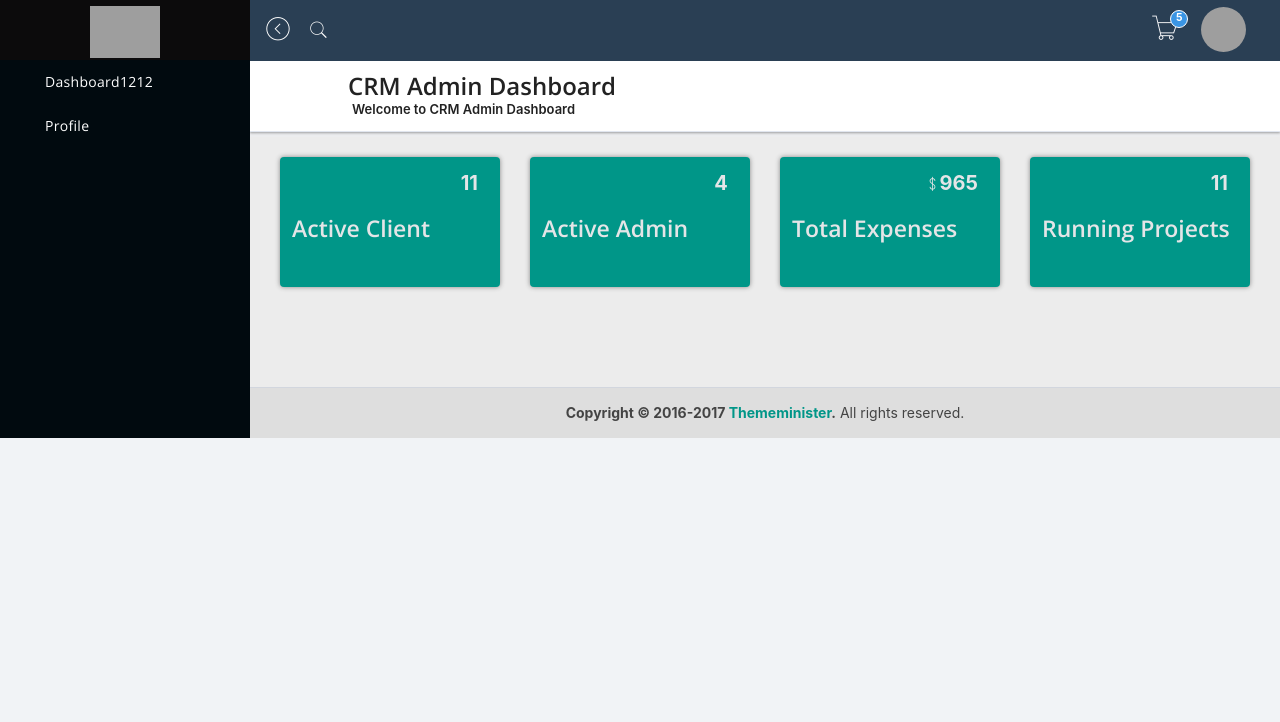
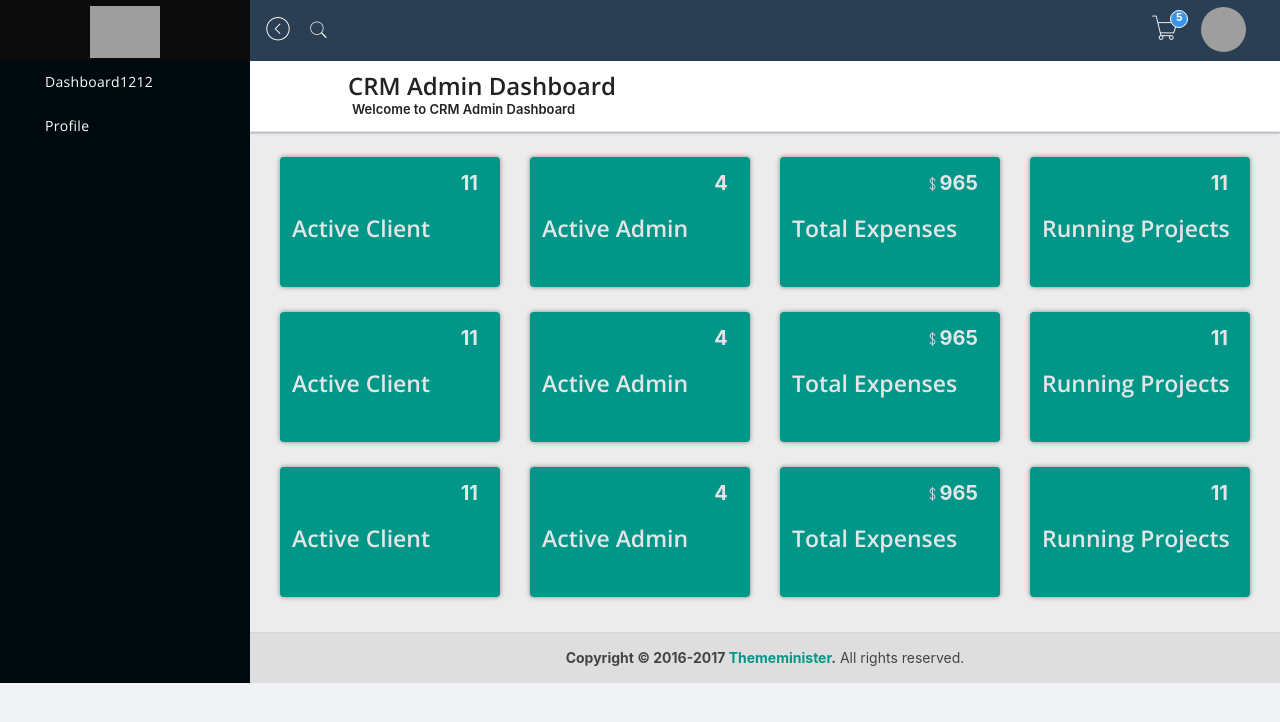
Before and after one commit to ersurajkumar1999/crm-admin-panel-frontend, a React (Create React App) app: page /user/dashboard in a window 1280 px wide. Shown: the top 722 px of the page. Built offline with nearby package versions, Linux system fonts and the light colour scheme; grey boxes are pictures that could not be loaded; a web font is replaced by a local one.

Commit message:
working on user dashboard some changes

```diff
--- a/src/App.js
+++ b/src/App.js
@@ -16,19 +16,11 @@ function App() {
         <Route path='/auth/register' element={<Register />} />
       </Routes>
       <UserAuthProvider>
-
-        <MainLayout >
-          <Routes>
-            <Route path='/user/dashboard' element={<Dashboard />} />
-            <Route path='/user/profile' element={<Profile />} />
-          </Routes>
-
-        </MainLayout>
-        {/* <MainLayout>
-
-        </MainLayout> */}
+        <Routes>
+          <Route path='/user/dashboard' element={<MainLayout ><Dashboard /></MainLayout>} />
+          <Route path='/user/profile' element={<MainLayout ><Profile /></MainLayout>} />
+        </Routes>
       </UserAuthProvider>
-
     </>
   );
 }
--- a/src/User/Dashboard/index.jsx
+++ b/src/User/Dashboard/index.jsx
@@ -75,6 +75,114 @@ function Dashboard() {
               </div>
             </div>
           </div>
+          <div className="row">
+            <div className="col-xs-12 col-sm-6 col-md-6 col-lg-3">
+              <div id="cardbox1">
+                <div className="statistic-box">
+                  <i className="fa fa-user-plus fa-3x"></i>
+                  <div className="counter-number pull-right">
+                    <span className="count-number">11</span>
+                    <span className="slight"><i className="fa fa-play fa-rotate-270"> </i>
+                    </span>
+                  </div>
+                  <h3> Active Client</h3>
+                </div>
+              </div>
+            </div>
+            <div className="col-xs-12 col-sm-6 col-md-6 col-lg-3">
+              <div id="cardbox2">
+                <div className="statistic-box">
+                  <i className="fa fa-user-secret fa-3x"></i>
+                  <div className="counter-number pull-right">
+                    <span className="count-number">4</span>
+                    <span className="slight"><i className="fa fa-play fa-rotate-270"> </i>
+                    </span>
+                  </div>
+                  <h3> Active Admin</h3>
+                </div>
+              </div>
+            </div>
+            <div className="col-xs-12 col-sm-6 col-md-6 col-lg-3">
+              <div id="cardbox3">
+                <div className="statistic-box">
+                  <i className="fa fa-money fa-3x"></i>
+                  <div className="counter-number pull-right">
+                    <i className="ti ti-money"></i><span className="count-number">965</span>
+                    <span className="slight"><i className="fa fa-play fa-rotate-270"> </i>
+                    </span>
+                  </div>
+                  <h3> Total Expenses</h3>
+                </div>
+              </div>
+            </div>
+            <div className="col-xs-12 col-sm-6 col-md-6 col-lg-3">
+              <div id="cardbox4">
+                <div className="statistic-box">
+                  <i className="fa fa-files-o fa-3x"></i>
+                  <div className="counter-number pull-right">
+                    <span className="count-number">11</span>
+                    <span className="slight"><i className="fa fa-play fa-rotate-270"> </i>
+                    </span>
+                  </div>
+                  <h3> Running Projects</h3>
+                </div>
+              </div>
+            </div>
+          </div>
+          <div className="row">
+            <div className="col-xs-12 col-sm-6 col-md-6 col-lg-3">
+              <div id="cardbox1">
+                <div className="statistic-box">
+                  <i className="fa fa-user-plus fa-3x"></i>
+                  <div className="counter-number pull-right">
+                    <span className="count-number">11</span>
+                    <span className="slight"><i className="fa fa-play fa-rotate-270"> </i>
+                    </span>
+                  </div>
+                  <h3> Active Client</h3>
+                </div>
+              </div>
+            </div>
+            <div className="col-xs-12 col-sm-6 col-md-6 col-lg-3">
+              <div id="cardbox2">
+                <div className="statistic-box">
+                  <i className="fa fa-user-secret fa-3x"></i>
+                  <div className="counter-number pull-right">
+                    <span className="count-number">4</span>
+                    <span className="slight"><i className="fa fa-play fa-rotate-270"> </i>
+                    </span>
+                  </div>
+                  <h3> Active Admin</h3>
+                </div>
+              </div>
+            </div>
+            <div className="col-xs-12 col-sm-6 col-md-6 col-lg-3">
+              <div id="cardbox3">
+                <div className="statistic-box">
+                  <i className="fa fa-money fa-3x"></i>
+                  <div className="counter-number pull-right">
+                    <i className="ti ti-money"></i><span className="count-number">965</span>
+                    <span className="slight"><i className="fa fa-play fa-rotate-270"> </i>
+                    </span>
+                  </div>
+                  <h3> Total Expenses</h3>
+                </div>
+              </div>
+            </div>
+            <div className="col-xs-12 col-sm-6 col-md-6 col-lg-3">
+              <div id="cardbox4">
+                <div className="statistic-box">
+                  <i className="fa fa-files-o fa-3x"></i>
+                  <div className="counter-number pull-right">
+                    <span className="count-number">11</span>
+                    <span className="slight"><i className="fa fa-play fa-rotate-270"> </i>
+                    </span>
+                  </div>
+                  <h3> Running Projects</h3>
+                </div>
+              </div>
+            </div>
+          </div>
         </section>
       </div>
     </>
```
